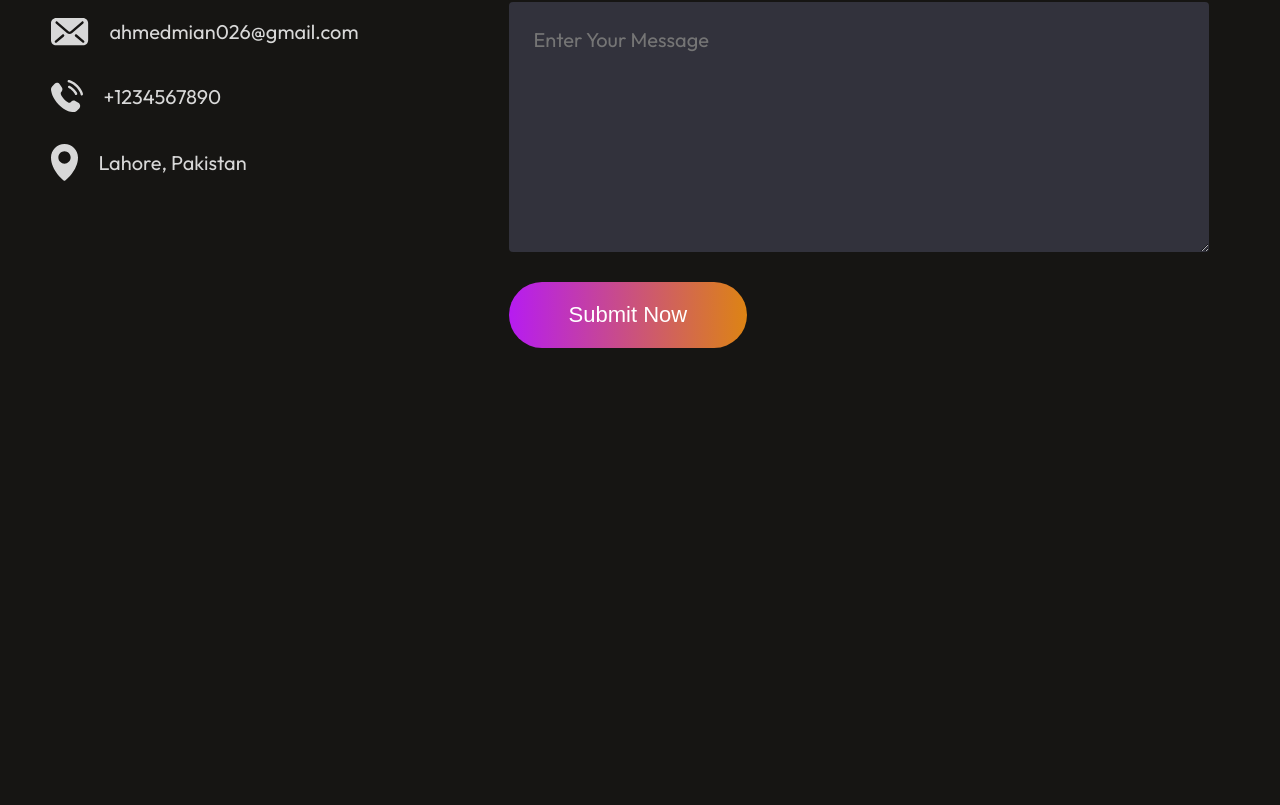
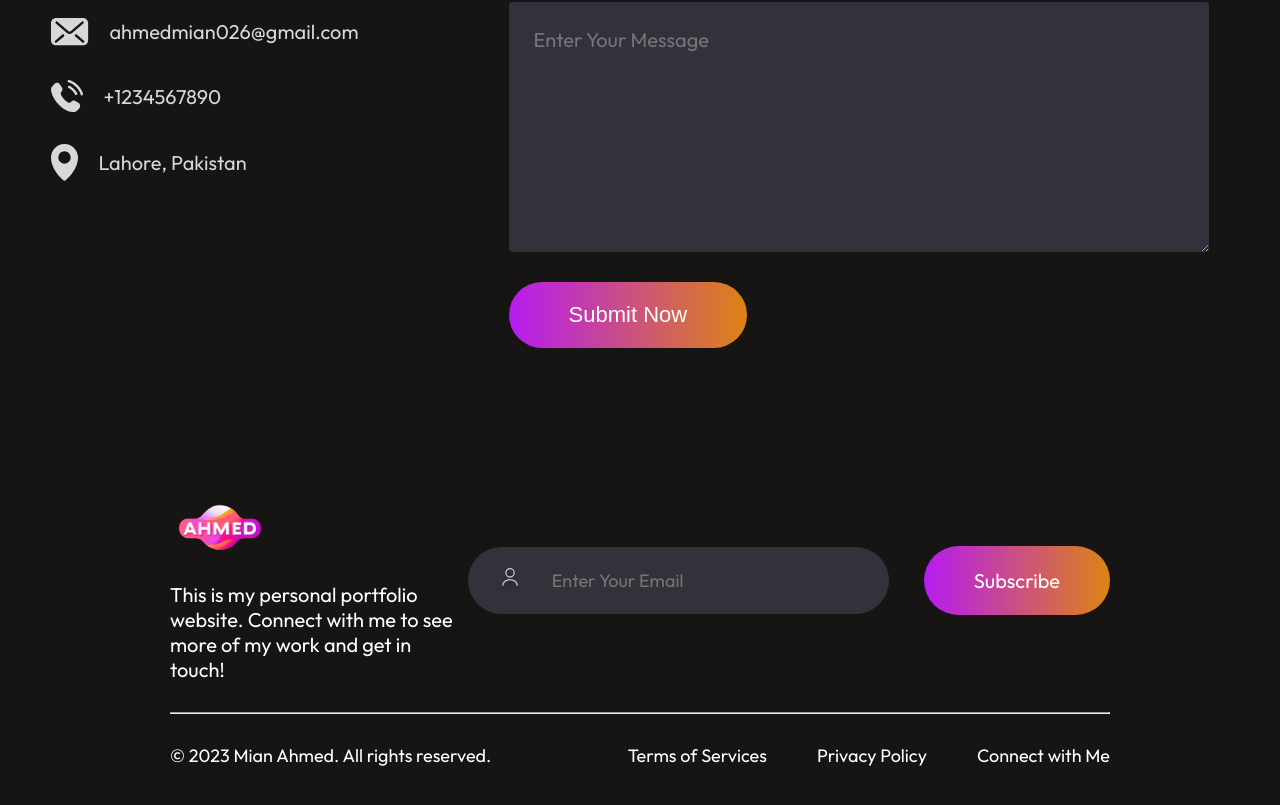
Before and after one commit to Mian-Ahmed-Raza/my-portfolio-react, a React (Vite) app: page / in a window 1280 px wide. Shown: the part 5590-6395 px from the top of the page. Before the commit the page ends 5988 px from the top, so only its background shows below. Built offline with nearby package versions, Linux system fonts and the light colour scheme.

Commit message:
added footer

```diff
--- a/src/App.jsx
+++ b/src/App.jsx
@@ -5,6 +5,7 @@
 import Services from './Components/Services/Services'
 import MyWork from './Components/MyWork/MyWork'
 import Contact from './Components/Contact/Contact'
+import Footer from './Components/Footer/Footer'
 
 const App = () => {
 
@@ -18,6 +19,7 @@
       <Services />
       <MyWork />
       <Contact />
+      <Footer />
 
     </div>
 
--- /dev/null
+++ b/src/Components/Footer/Footer.jsx
@@ -0,0 +1,56 @@
+import React from 'react'
+import styles from './Footer.module.css'
+import footer_logo from '../../Assets/logo.svg'
+import user_icon from '../../Assets/user_icon.svg'
+
+const Footer = () => {
+
+    return (
+
+        <div className={styles.footer}>
+
+            <div className={styles.footerTop}>
+
+                <div className={styles.footerTopLeft}>
+                    <img src={footer_logo} alt="Footer Logo" width={100} />
+                    <p>This is my personal portfolio website. Connect with me to see more of my work and get in touch!</p>
+                </div>
+
+                <div className={styles.footerTopRight}>
+
+                    <div className={styles.footerEmailInput}>
+
+                        <img src={user_icon} alt="user icon" />
+                        <input type="email" placeholder='Enter Your Email' />
+
+                    </div>
+
+                    <div className={styles.footerSubscribe}>Subscribe</div>
+
+                </div>
+
+            </div>
+
+            <hr />
+
+            <div className={styles.footerBottom}>
+
+                <p className={styles.footerBottomLeft}>&copy; 2023 Mian Ahmed. All rights reserved.</p>
+
+                <div className={styles.footerBottomRight}>
+
+                    <p>Terms of Services</p>
+                    <p>Privacy Policy</p>
+                    <p>Connect with Me</p>
+
+                </div>
+
+            </div>
+
+        </div>
+
+    )
+
+}
+
+export default Footer
--- /dev/null
+++ b/src/Components/Footer/Footer.module.css
@@ -0,0 +1,71 @@
+.footer{
+    margin: 50px 170px;
+    display: flex;
+    flex-direction: column;
+    gap: 30px;
+}
+
+.footerTop{
+    display: flex;
+    justify-content: space-between;
+}
+
+.footerTopLeft p{
+    font-size: 20px;
+    max-width: 400px;
+}
+
+.footerTopRight{
+    display: flex;
+    align-items: center;
+    gap: 35px;
+}
+
+.footerEmailInput{
+    display: flex;
+    gap: 30px;
+    padding: 20px 30px;
+    border-radius: 50px;
+    background: #32323b;
+    padding-right: 80px;
+}
+
+.footerEmailInput input{
+    outline: none;
+    border: none;
+    background: transparent;
+    color: white;
+    font-family: Outfit;
+    font-size: 18px;
+}
+
+.footerSubscribe{
+    font-size: 20px;
+    padding: 22px 50px;
+    border-radius: 50px;
+    background: linear-gradient(270deg, #df8908 -5.09%, #b415ff 106.28%);
+    cursor: pointer;
+    transition: 0.3s;
+}
+
+.footerBottom{
+    display: flex;
+    justify-content: space-between;
+    font-size: 18px;
+}
+
+.footerBottomRight{
+    display: flex;
+    gap: 50px;
+    margin-bottom: 50px;
+}
+
+.footerEmailInput:hover{
+    border: 2px solid white;
+    transition: 0.3s;
+}
+
+.footerSubscribe:hover{
+    transform: scale(1.1);
+    transition: 0.3s;
+}
```
